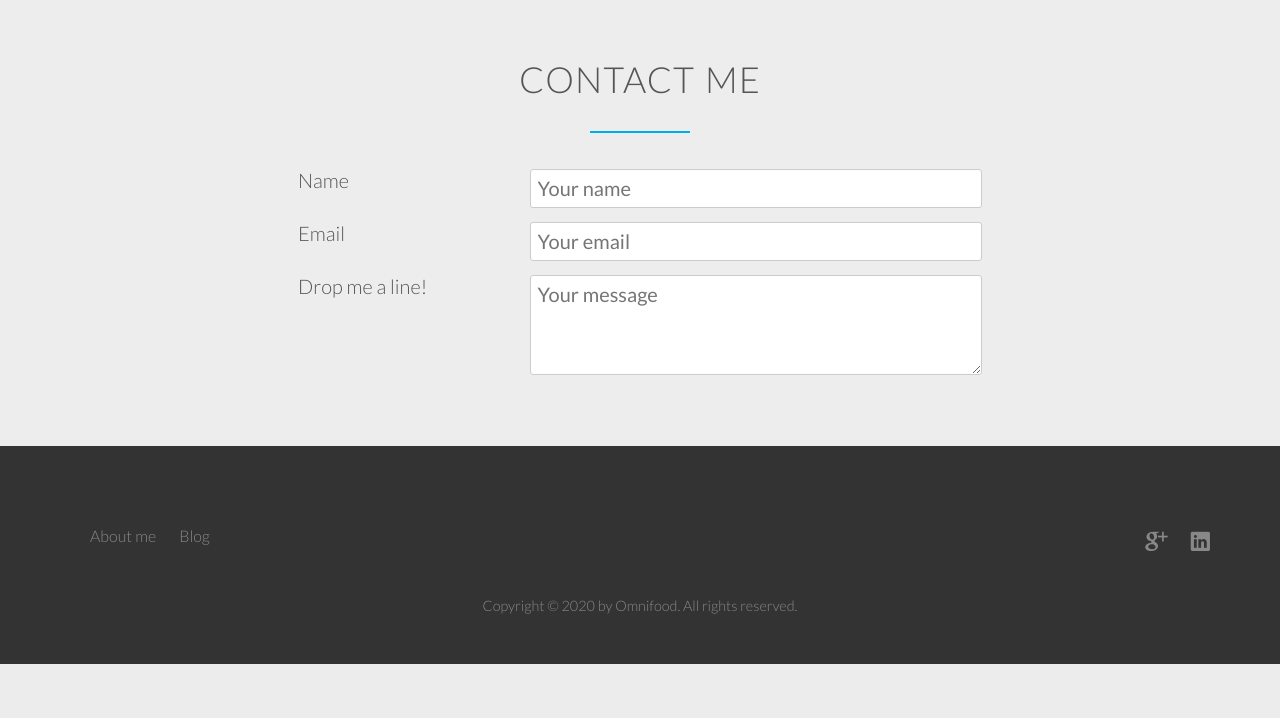
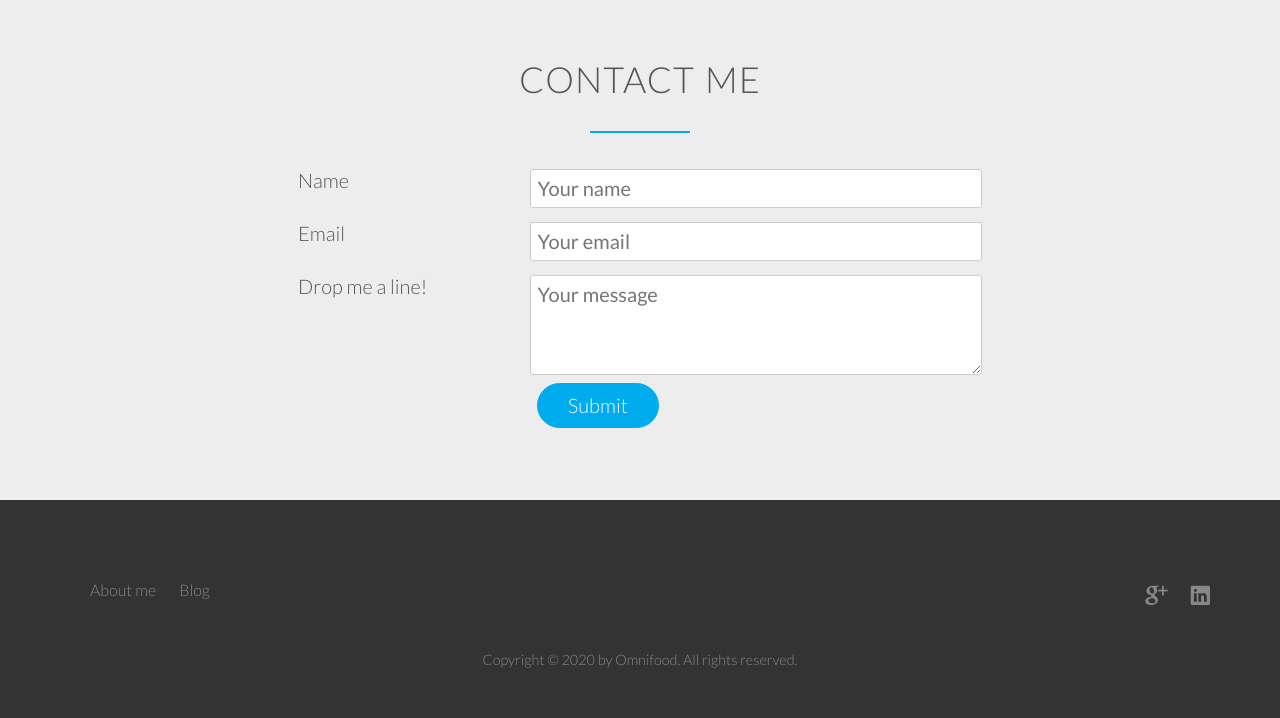
Before and after one commit to KeletsoM/django3-personal-portfolio, a Django app: page / in a window 1280 px wide. Shown: the part 2035-2753 px from the top of the page. Before the commit the page ends 2699 px from the top, so only its background shows below. Run offline with Django 3.2, Linux system fonts and the light colour scheme.

Commit message:
Submit contact form

```diff
--- a/portfolio/templates/portfolio/index.html
+++ b/portfolio/templates/portfolio/index.html
@@ -102,6 +102,9 @@
                     </div>
                     <div class="col span-2-of-3">
                         <textarea name="message" placeholder="Your message"></textarea>
+                        <div class="col span-2-of-3">
+                            <input type="submit" value="Submit">
+                        </div>
                     </div>
                 </div>
             </form>
```
